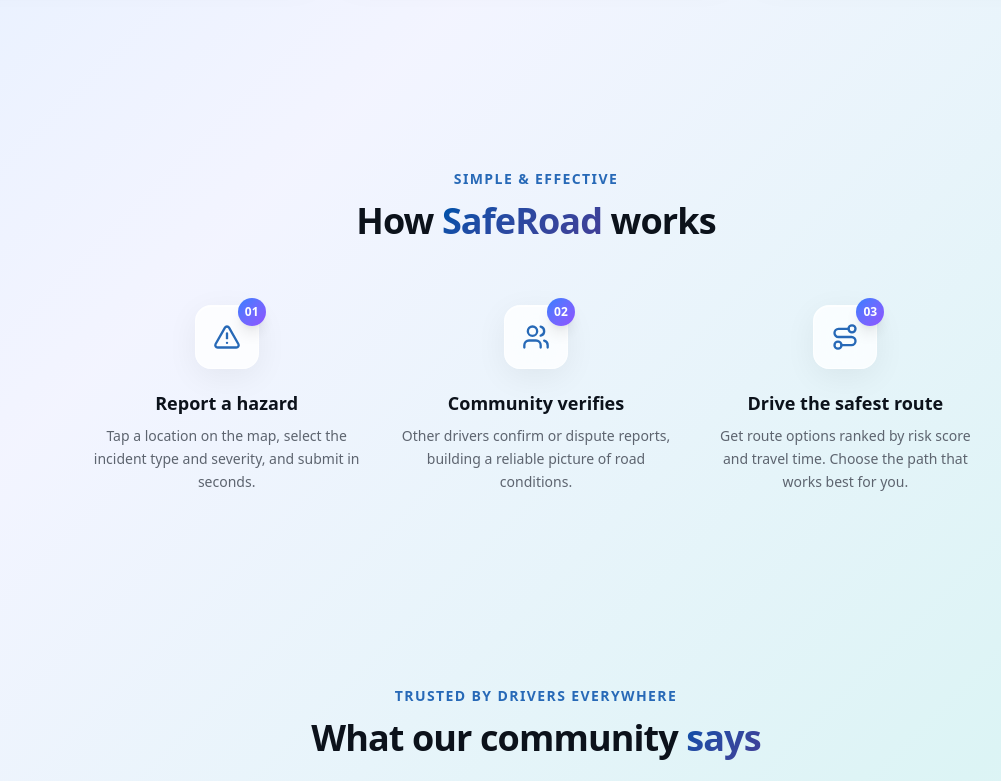
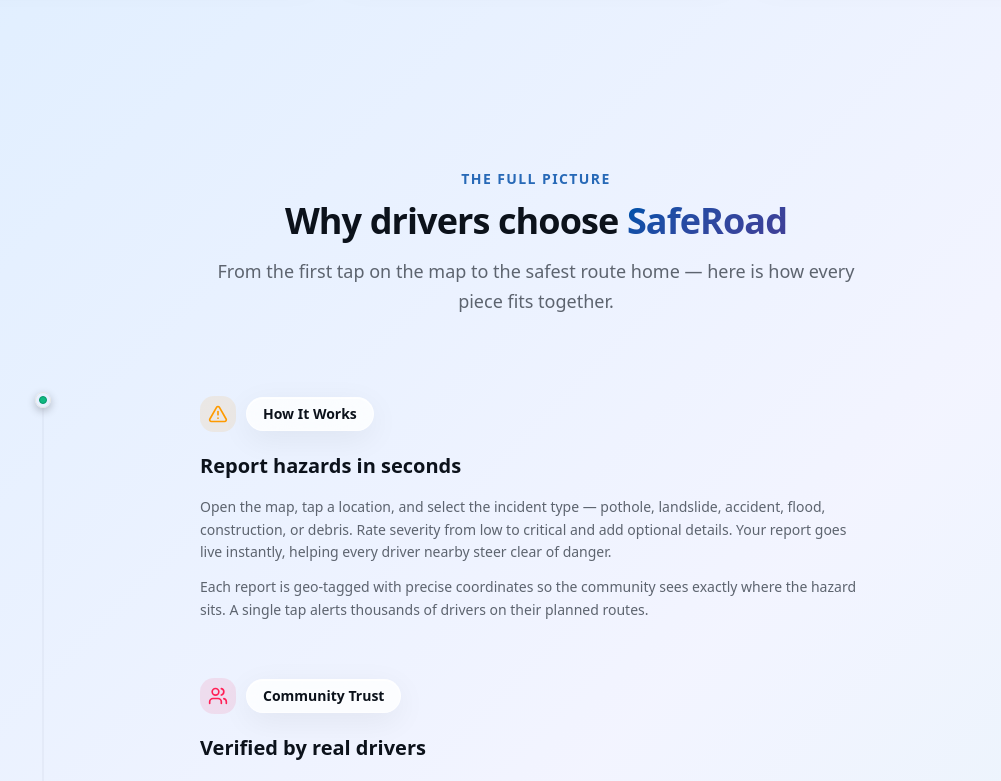
Before and after one commit to nirupamdutta746-web/RoTraff_v1, a React (Vite) app: page / in a window 1280 px wide. Shown: the part 2000-2781 px from the top of the page, without its empty margins (104-1105 px from the left). Built offline with nearby package versions, Linux system fonts and the light colour scheme; no server answers; what @convex-dev/auth would draw is missing.

Commit message:
Freebuff: User Instructions: Try to add this in the landing page

```diff
--- /dev/null
+++ b/src/components/TracingBeam.tsx
@@ -0,0 +1,111 @@
+"use client";
+import React, { useEffect, useRef, useState } from "react";
+import { motion, useTransform, useScroll, useSpring } from "framer-motion";
+
+export const TracingBeam = ({
+  children,
+  className,
+}: {
+  children: React.ReactNode;
+  className?: string;
+}) => {
+  const ref = useRef<HTMLDivElement>(null);
+  const { scrollYProgress } = useScroll({
+    target: ref,
+    offset: ["start start", "end start"],
+  });
+
+  const contentRef = useRef<HTMLDivElement>(null);
+  const [svgHeight, setSvgHeight] = useState(0);
+
+  useEffect(() => {
+    if (contentRef.current) {
+      setSvgHeight(contentRef.current.offsetHeight);
+    }
+  }, []);
+
+  const y1 = useSpring(
+    useTransform(scrollYProgress, [0, 0.8], [50, svgHeight]),
+    {
+      stiffness: 500,
+      damping: 90,
+    },
+  );
+  const y2 = useSpring(
+    useTransform(scrollYProgress, [0, 1], [50, svgHeight - 200]),
+    {
+      stiffness: 500,
+      damping: 90,
+    },
+  );
+
+  return (
+    <motion.div
+      ref={ref}
+      className={`relative mx-auto h-full w-full max-w-4xl ${className}`}
+    >
+      <div className="absolute top-3 -left-4 md:-left-20">
+        <motion.div
+          transition={{ duration: 0.2, delay: 0.5 }}
+          animate={{
+            boxShadow:
+              scrollYProgress.get() > 0
+                ? "none"
+                : "rgba(0, 0, 0, 0.24) 0px 3px 8px",
+          }}
+          className="ml-[27px] flex h-4 w-4 items-center justify-center rounded-full border border-neutral-200 shadow-sm"
+        >
+          <motion.div
+            transition={{ duration: 0.2, delay: 0.5 }}
+            animate={{
+              backgroundColor:
+                scrollYProgress.get() > 0 ? "white" : "#10b981",
+              borderColor:
+                scrollYProgress.get() > 0 ? "white" : "#059669",
+            }}
+            className="h-2 w-2 rounded-full border border-neutral-300 bg-white"
+          />
+        </motion.div>
+        <svg
+          viewBox={`0 0 20 ${svgHeight}`}
+          width="20"
+          height={svgHeight}
+          className="ml-4 block"
+          aria-hidden="true"
+        >
+          <motion.path
+            d={`M 1 0V -36 l 18 24 V ${svgHeight * 0.8} l -18 24V ${svgHeight}`}
+            fill="none"
+            stroke="#9091A0"
+            strokeOpacity="0.16"
+            transition={{ duration: 10 }}
+          />
+          <motion.path
+            d={`M 1 0V -36 l 18 24 V ${svgHeight * 0.8} l -18 24V ${svgHeight}`}
+            fill="none"
+            stroke="url(#tracingGradient)"
+            strokeWidth="1.25"
+            className="motion-reduce:hidden"
+            transition={{ duration: 10 }}
+          />
+          <defs>
+            <motion.linearGradient
+              id="tracingGradient"
+              gradientUnits="userSpaceOnUse"
+              x1="0"
+              x2="0"
+              y1={y1}
+              y2={y2}
+            >
+              <stop stopColor="#3b82f6" stopOpacity="0" />
+              <stop stopColor="#3b82f6" />
+              <stop offset="0.325" stopColor="#8b5cf6" />
+              <stop offset="1" stopColor="#a855f7" stopOpacity="0" />
+            </motion.linearGradient>
+          </defs>
+        </svg>
+      </div>
+      <div ref={contentRef}>{children}</div>
+    </motion.div>
+  );
+};
--- /dev/null
+++ b/src/components/TracingBeamDemo.tsx
@@ -0,0 +1,151 @@
+import React from "react";
+import { TracingBeam } from "./TracingBeam";
+import {
+  AlertTriangle,
+  Shield,
+  MapPin,
+  Route,
+  Users,
+  BarChart3,
+} from "lucide-react";
+
+const storyContent = [
+  {
+    badge: "How It Works",
+    title: "Report hazards in seconds",
+    description: (
+      <>
+        <p>
+          Open the map, tap a location, and select the incident type — pothole,
+          landslide, accident, flood, construction, or debris. Rate severity
+          from low to critical and add optional details. Your report goes live
+          instantly, helping every driver nearby steer clear of danger.
+        </p>
+        <p>
+          Each report is geo-tagged with precise coordinates so the community
+          sees exactly where the hazard sits. A single tap alerts thousands of
+          drivers on their planned routes.
+        </p>
+      </>
+    ),
+    icon: <AlertTriangle className="w-5 h-5" />,
+    color: "text-amber-500",
+    bg: "bg-amber-500/10",
+  },
+  {
+    badge: "Community Trust",
+    title: "Verified by real drivers",
+    description: (
+      <>
+        <p>
+          Every incident can be confirmed or disputed by other drivers passing
+          through. The more confirmations a report receives, the higher its
+          trust score climbs — making it a reliable signal for everyone.
+        </p>
+        <p>
+          When a hazard is resolved, drivers mark it as such and the map updates
+          in real time. No stale data, no false alarms — just a living,
+          breathing road condition network maintained by the people who drive it.
+        </p>
+      </>
+    ),
+    icon: <Users className="w-5 h-5" />,
+    color: "text-rose-500",
+    bg: "bg-rose-500/10",
+  },
+  {
+    badge: "Risk Scoring",
+    title: "Routes ranked by safety, not just speed",
+    description: (
+      <>
+        <p>
+          SafeRoad calculates a real-time risk score for every route option by
+          analyzing incident density, severity levels, and road conditions
+          along the path. You get three route choices — fastest, balanced, and
+          safest — each with a clear risk percentage.
+        </p>
+        <p>
+          Choose the route that matches your comfort level. A family road trip?
+          Pick the safest path. Running late for a meeting? The fastest option
+          still shows you what risks lie ahead so you can drive accordingly.
+        </p>
+      </>
+    ),
+    icon: <Shield className="w-5 h-5" />,
+    color: "text-blue-500",
+    bg: "bg-blue-500/10",
+  },
+  {
+    badge: "Live Navigation",
+    title: "Turn-by-turn with incident awareness",
+    description: (
+      <>
+        <p>
+          As you drive, the map continuously monitors new reports along your
+          route. If a new hazard pops up ahead, SafeRoad recalculates and
+          suggests an alternate path — before you reach the danger zone.
+        </p>
+        <p>
+          Travel time estimates factor in not just distance but actual road
+          conditions: construction delays, accident congestion, flood-affected
+          streets, and icy patches. The ETA you see is the one you will get.
+        </p>
+      </>
+    ),
+    icon: <Route className="w-5 h-5" />,
+    color: "text-violet-500",
+    bg: "bg-violet-500/10",
+  },
+  {
+    badge: "Driver Analytics",
+    title: "Your driving footprint, decoded",
+    description: (
+      <>
+        <p>
+          Track every route you have planned, every incident you have reported,
+          and the cumulative risk you have helped reduce. Your profile builds a
+          complete picture of your contribution to road safety.
+        </p>
+        <p>
+          See how many drivers benefited from your reports, view your average
+          route risk score over time, and discover patterns in your driving
+          habits. Data that makes you a more informed and safer driver.
+        </p>
+      </>
+    ),
+    icon: <BarChart3 className="w-5 h-5" />,
+    color: "text-cyan-500",
+    bg: "bg-cyan-500/10",
+  },
+];
+
+export default function TracingBeamDemo() {
+  return (
+    <TracingBeam className="px-6">
+      <div className="max-w-2xl mx-auto antialiased pt-4 relative">
+        {storyContent.map((item, index) => (
+          <div key={`story-${index}`} className="mb-14">
+            <div className="flex items-center gap-2.5 mb-5">
+              <div
+                className={`w-9 h-9 rounded-xl ${item.bg} flex items-center justify-center`}
+              >
+                <span className={item.color}>{item.icon}</span>
+              </div>
+              <h2 className="glass-strong rounded-full text-sm font-semibold w-fit px-4 py-1.5 text-foreground">
+                {item.badge}
+              </h2>
+            </div>
+
+            <p className="text-xl font-bold mb-4 text-foreground">
+              {item.title}
+            </p>
+
+            <div className="text-sm text-muted-foreground leading-relaxed space-y-3">
+              {item.description}
+            </div>
+          </div>
+        ))}
+      </div>
+    </TracingBeam>
+  );
+}
--- a/src/pages/Landing.tsx
+++ b/src/pages/Landing.tsx
@@ -1,5 +1,6 @@
 import { motion, useScroll, useTransform, useInView } from "framer-motion";
-import { useRef, type ReactNode } from "react";
+import { lazy, Suspense, useRef, type ReactNode } from "react";
+const TracingBeamDemo = lazy(() => import("@/components/TracingBeamDemo"));
 import { useNavigate } from "react-router";
 import { Button } from "@/components/ui/button";
 import {
@@ -480,6 +481,37 @@
         </div>
       </section>
 
+      {/* TracingBeam Story Section */}
+      <section className="relative py-24">
+        <div className="mx-auto max-w-7xl px-4 sm:px-6 lg:px-8">
+          <AnimatedSection className="text-center max-w-2xl mx-auto mb-16">
+            <p className="text-sm font-semibold text-primary uppercase tracking-widest mb-3">
+              The full picture
+            </p>
+            <h2 className="text-3xl sm:text-4xl font-extrabold tracking-tight">
+              Why drivers choose <span className="gradient-text">SafeRoad</span>
+            </h2>
+            <p className="mt-4 text-muted-foreground text-lg leading-relaxed">
+              From the first tap on the map to the safest route home — here is
+              how every piece fits together.
+            </p>
+          </AnimatedSection>
+
+          <Suspense
+            fallback={
+              <div className="flex justify-center py-16">
+                <div className="glass-card p-6 flex items-center gap-3">
+                  <div className="w-5 h-5 border-2 border-primary/30 border-t-primary rounded-full animate-spin" />
+                  <span className="text-sm text-muted-foreground font-medium">Loading…</span>
+                </div>
+              </div>
+            }
+          >
+            <TracingBeamDemo />
+          </Suspense>
+        </div>
+      </section>
+
       {/* How It Works */}
       <section id="how-it-works" className="relative py-24">
         <div className="mx-auto max-w-7xl px-4 sm:px-6 lg:px-8">
```
